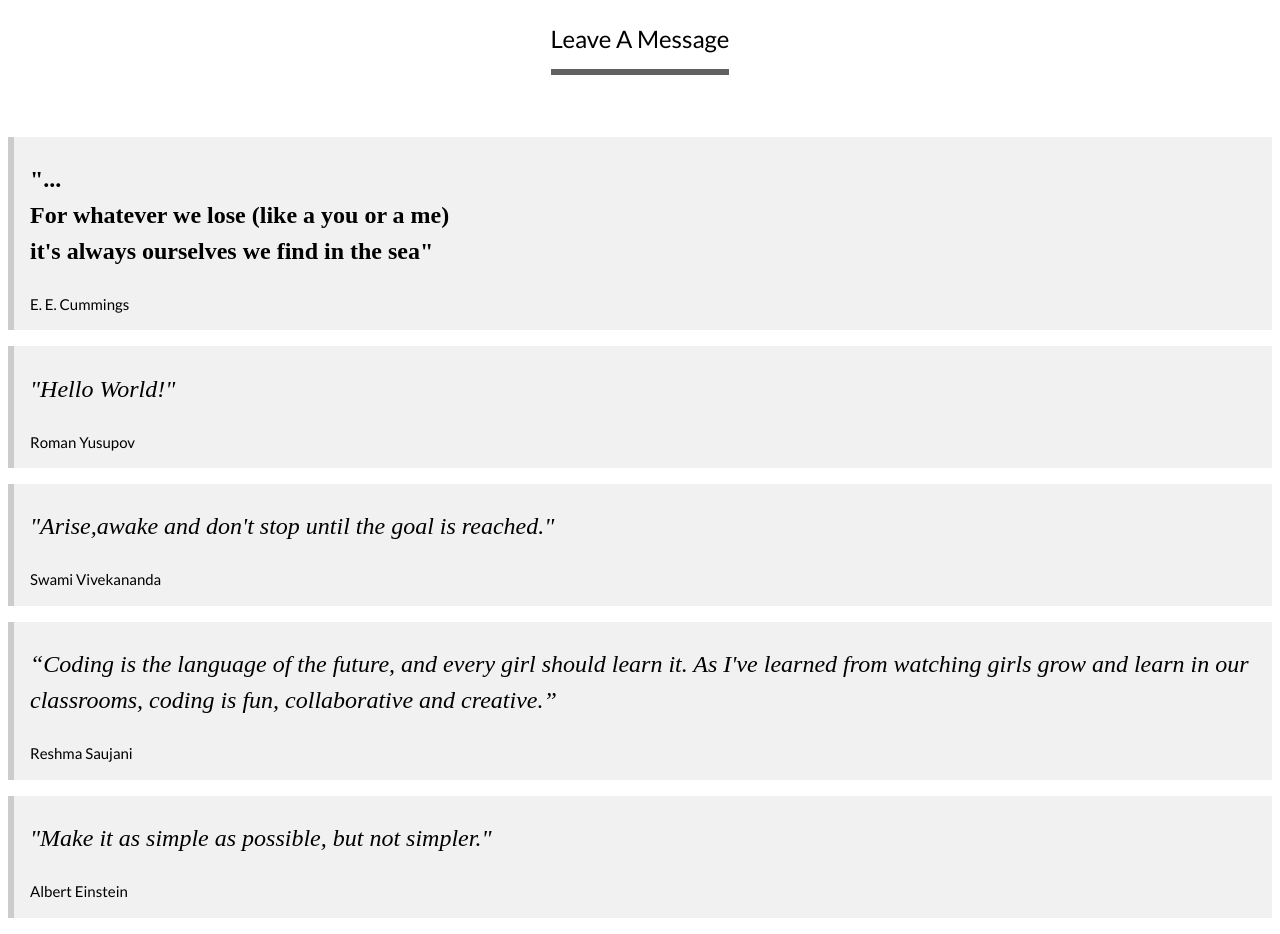
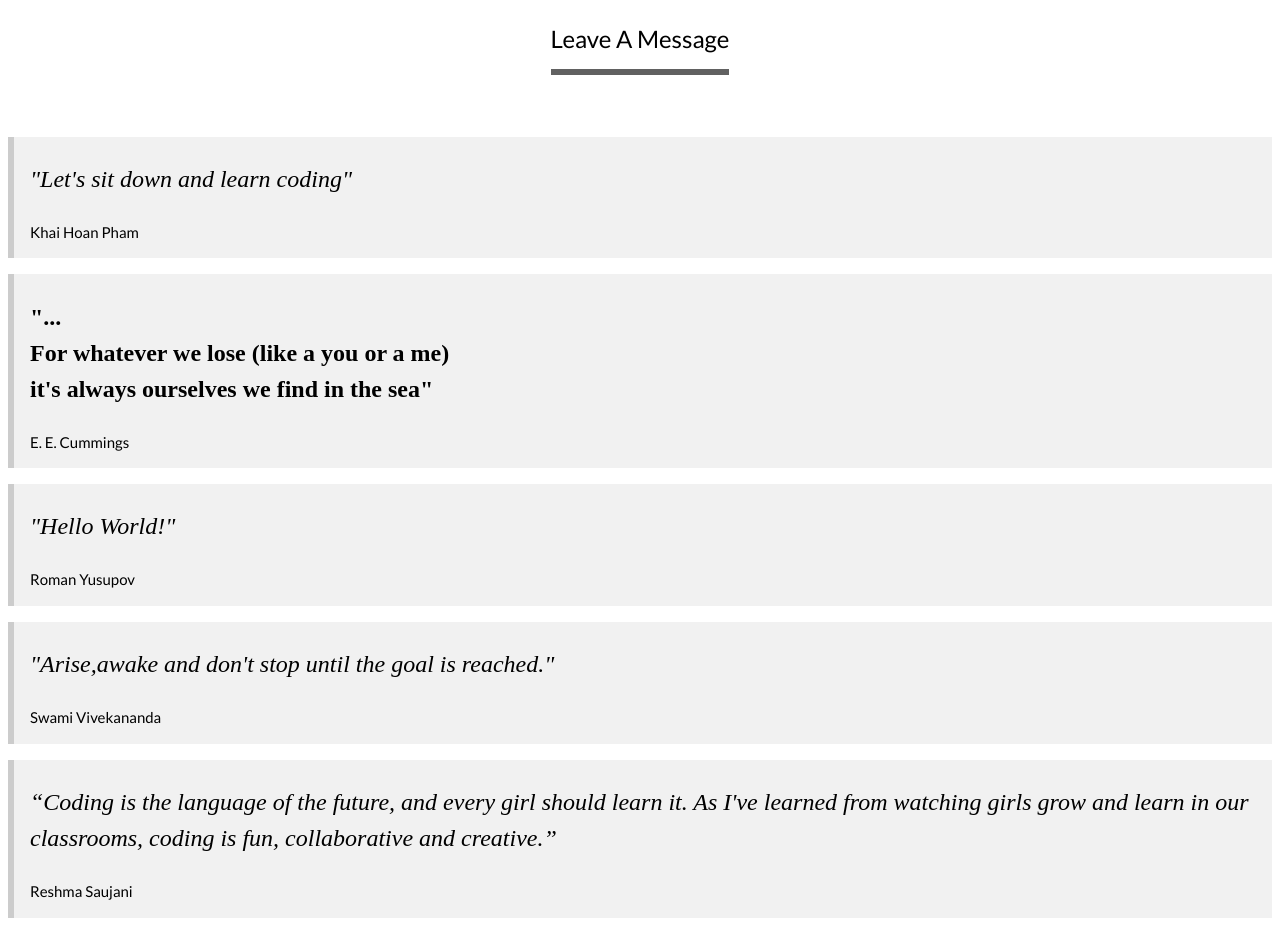
Before and after one commit to w3schools-test/w3schools-test.github.io, a plain HTML site: page index.html in a window 1280 px wide. Shown: the part 1320-2254 px from the top of the page. Drawn offline with nearby package versions, Linux system fonts and the light colour scheme.

Commit message:
My words

```diff
--- a/index.html
+++ b/index.html
@@ -62,6 +62,10 @@ html,body,h1,h2,h3,h4 {font-family:"Lato", sans-serif}
     </div>
 
     <!-- Insert your message below here -->
+    <div class="w3-panel w3-leftbar w3-light-grey">
+      <p class="w3-xlarge w3-serif"><i>"Let's sit down and learn coding"</i></p>
+      <p>Khai Hoan Pham</p>
+    </div>
     <div class="w3-panel w3-leftbar w3-light-grey">
       <p class="w3-xlarge w3-serif">
         <strong>"... <br>For whatever we lose (like a you or a me)<br>it's always ourselves we find in the sea"</strong>
```
